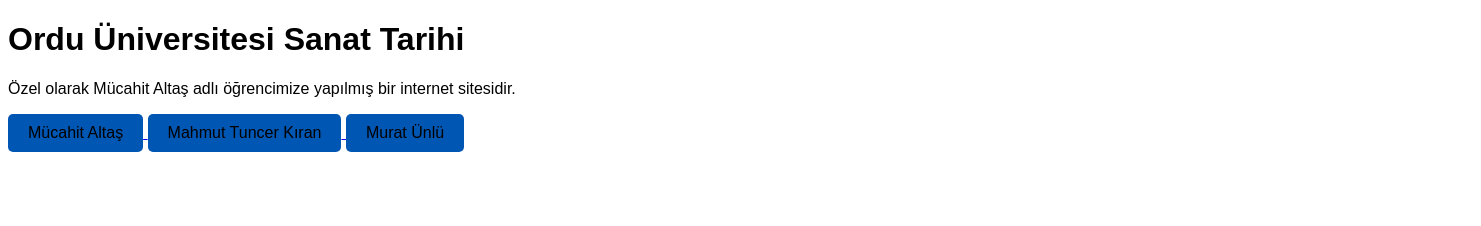
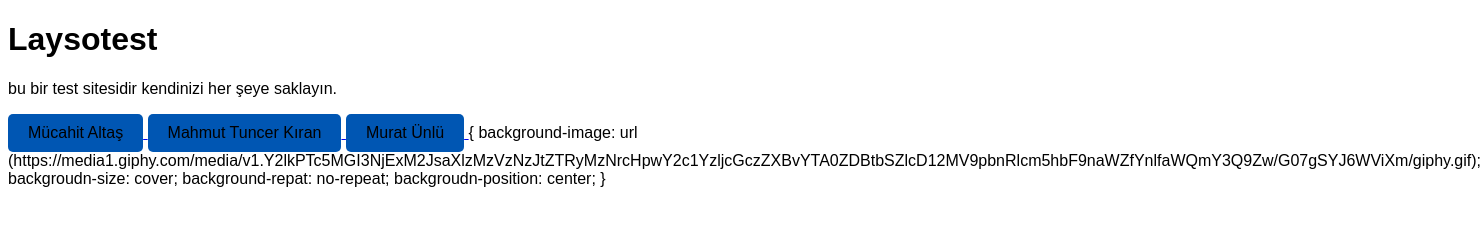
Before and after one commit to Lycedar/Lycedar.github.io, a plain HTML site: page index.html in a window 1280 px wide. Shown: the whole page, 1481 px wide, since content can reach past the window. Drawn offline with Linux system fonts and the light colour scheme.

Commit message:
Add files via upload

```diff
--- a/index.html
+++ b/index.html
@@ -10,8 +10,8 @@
     </style>
 </head>
 <body>
-    <h1>Ordu Üniversitesi Sanat Tarihi</h1>
-    <p>Özel olarak Mücahit Altaş adlı öğrencimize yapılmış bir internet sitesidir.</p>
+    <h1>Laysotest</h1>
+    <p>bu bir test sitesidir kendinizi her şeye saklayın.</p>
     <a href="https://www.youtube.com/watch?v=NJ2TkBrWA04&pp=ygUTZmVuZXJiYWjDp2UgbWFyxZ_EsQ%3D%3D" target="_blank">
         <button class="btn">Mücahit Altaş</button>
     </a>
@@ -66,5 +66,12 @@
     .btn:hover {
         background-color: #ffffff;
     }    </style>
+
+    { background-image: url (https://media1.giphy.com/media/v1.Y2lkPTc5MGI3NjExM2JsaXlzMzVzNzJtZTRyMzNrcHpwY2c1YzljcGczZXBvYTA0ZDBtbSZlcD12MV9pbnRlcm5hbF9naWZfYnlfaWQmY3Q9Zw/G07gSYJ6WViXm/giphy.gif);
+      backgroudn-size: cover;
+      background-repat: no-repeat;
+      backgroudn-position: center;
+
+    }
 </body>
 </html>
```
